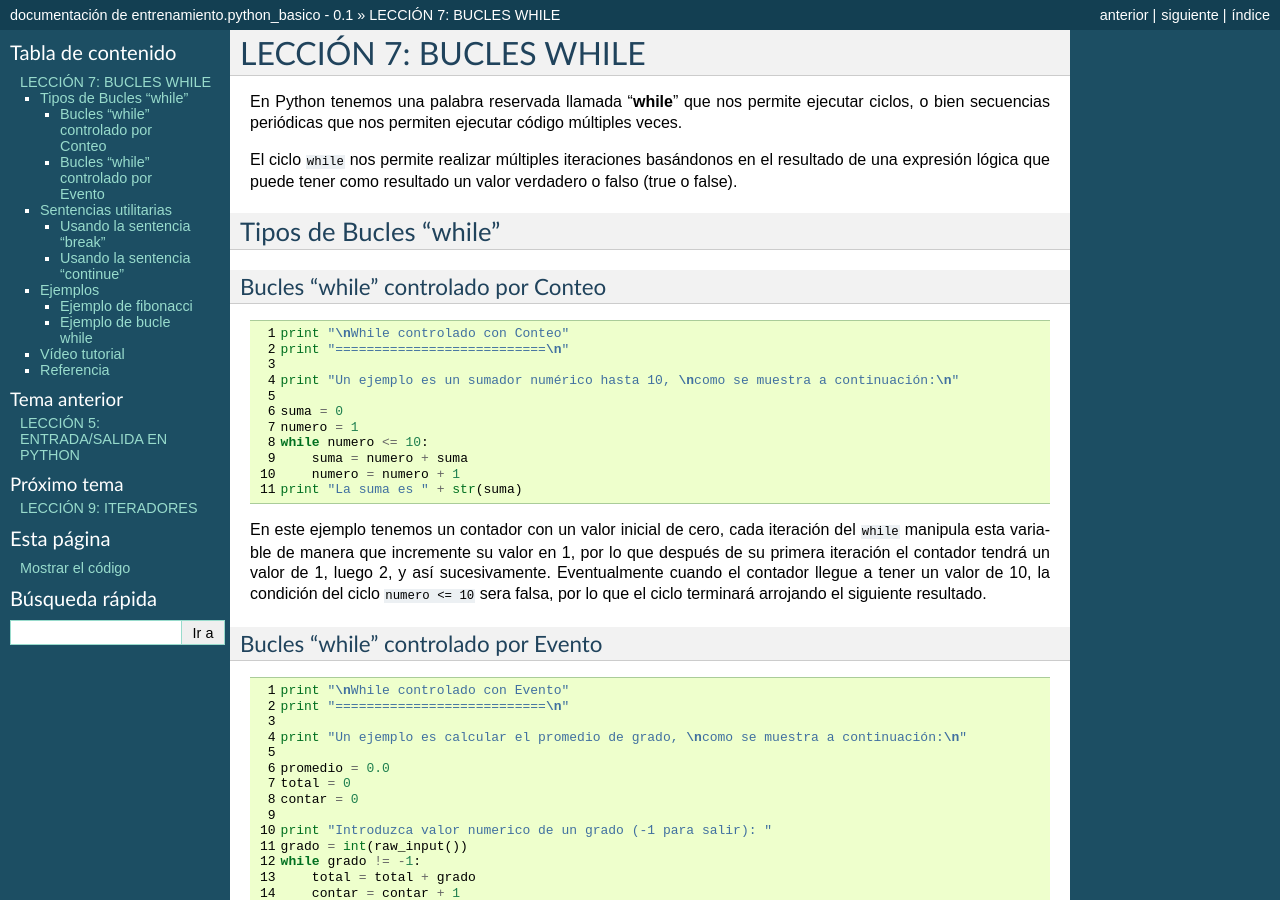
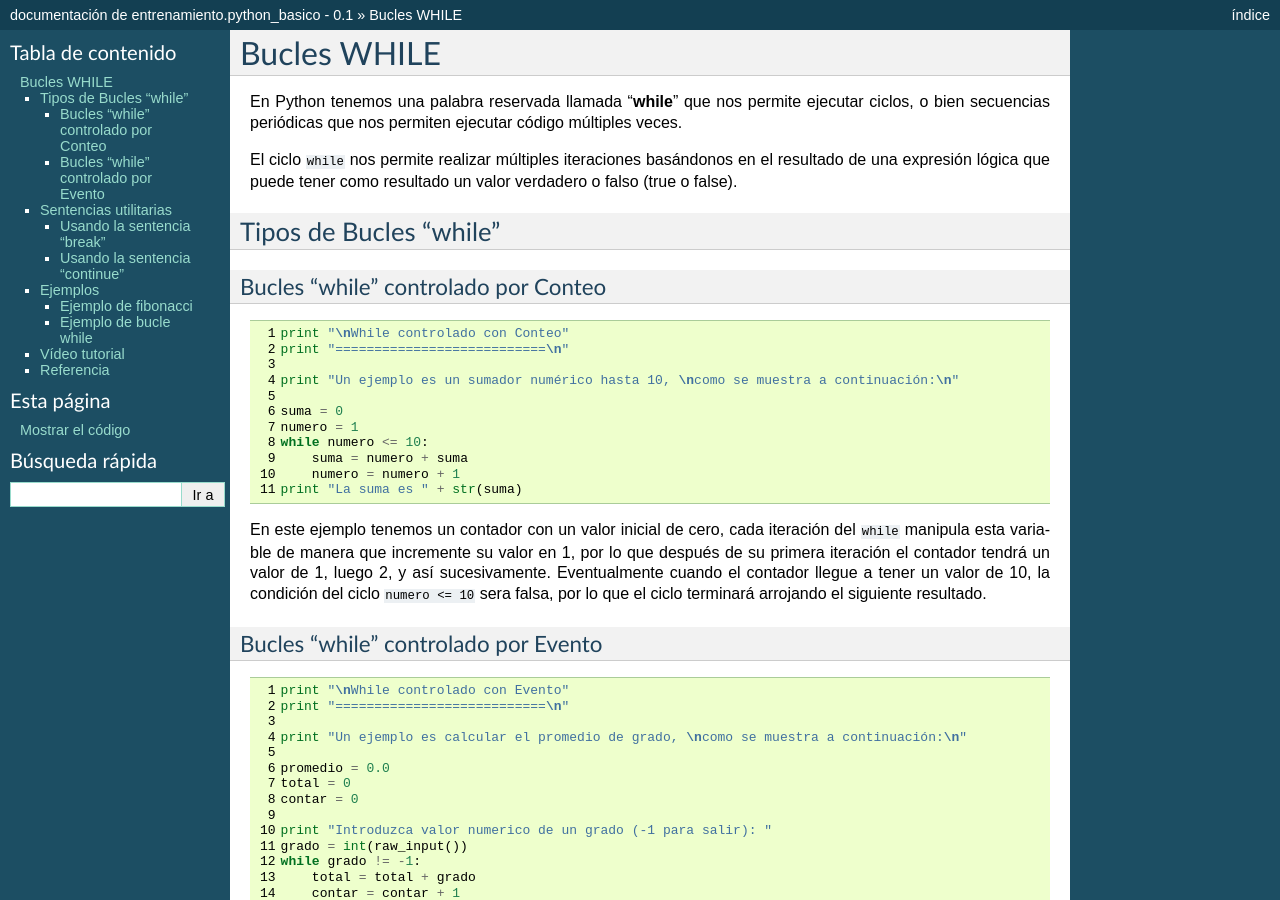
Before and after one commit to macagua/entrenamiento.python_basico, a Sphinx documentation site: the page built from manual-de-curso/source/leccion4/bucle_while.rst, in a window 1280 px wide and 900 px high. Built offline with Sphinx 7.4.7, drawn with Linux system fonts in a browser that asks for light colours; pages that are not in the unit, such as notebooks, are missing from menus; some of the changed text lies outside the part shown.

Commit message:
Unir el modulo 7 al modulo 4

```diff
--- a/manual-de-curso/source/leccion4/bucle_for.rst
+++ b/manual-de-curso/source/leccion4/bucle_for.rst
@@ -1,7 +1,7 @@
 .. -*- coding: utf-8 -*-
 
-MÓDULO 8: BUCLES FOR
-=======================
+Bucles FOR
+==========
 
 La sentencia `for` en Python difiere un poco de lo que uno puede estar
 acostumbrado en lenguajes como C o Pascal.  En lugar de siempre iterar sobre
--- a/manual-de-curso/source/leccion7/index.rst
+++ b/manual-de-curso/source/leccion4/bucle_while.rst
@@ -1,7 +1,7 @@
 .. -*- coding: utf-8 -*-
 
-LECCIÓN 7: BUCLES WHILE
-=======================
+Bucles WHILE
+============
 
 En Python tenemos una palabra reservada llamada “\ **while**\ ” que nos
 permite ejecutar ciclos, o bien secuencias periódicas que nos permiten
```
Also changed, not shown: manual-de-curso/source/leccion4/bucle_while.py (renamed from manual-de-curso/source/leccion7/bucle_while.py), manual-de-curso/source/leccion4/fibonacci.py (renamed from manual-de-curso/source/leccion7/fibonacci.py).
